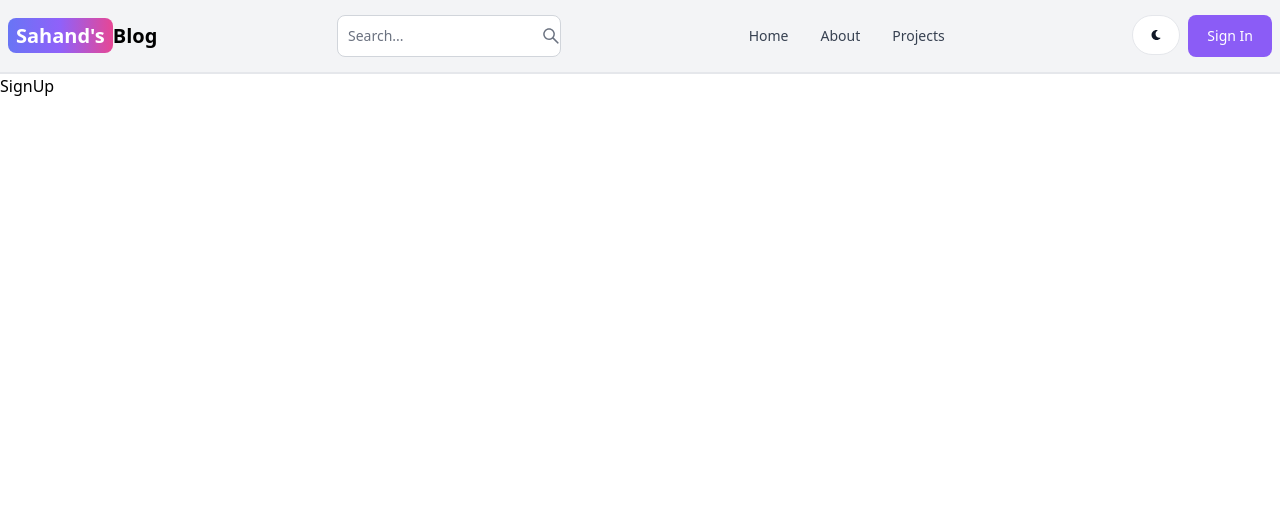
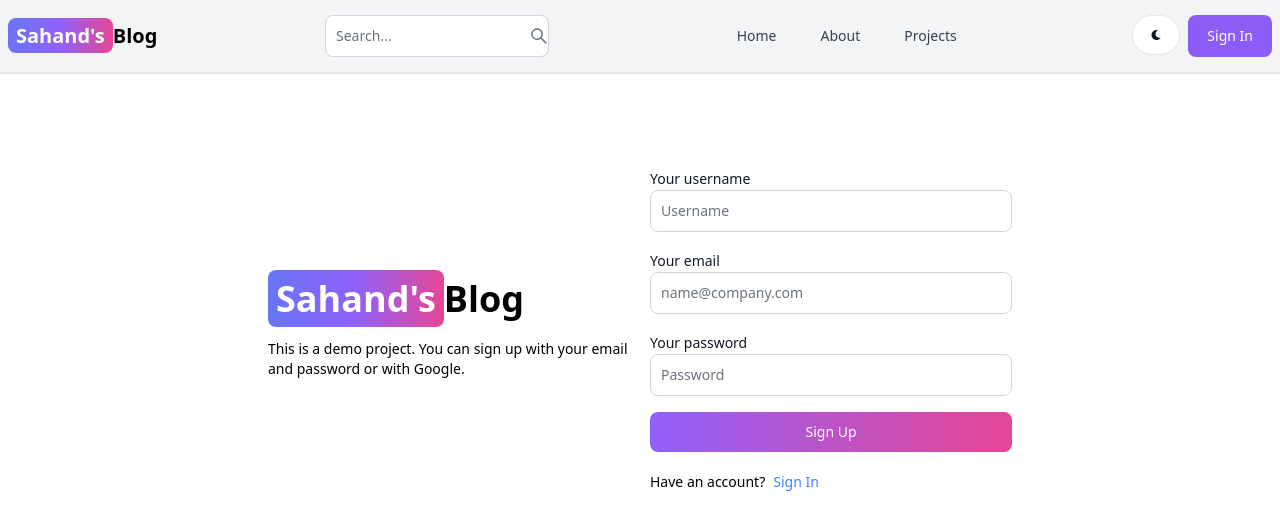
Before and after one commit to sanu9331/mern-blog, a React (Vite) app in the folder client/: page /sign-up in a window 1280 px wide. Shown: the top 530 px of the page. Built offline with nearby package versions, Linux system fonts and the light colour scheme.

Commit message:
created signup page ui and functionality

```diff
--- a/client/src/pages/SignUp.jsx
+++ b/client/src/pages/SignUp.jsx
@@ -1,9 +1,119 @@
-import React from 'react'
+import { Alert, Button, Label, Spinner, TextInput } from 'flowbite-react';
+import { useState } from 'react';
+import { Link, useNavigate } from 'react-router-dom';
+// import OAuth from '../components/OAuth';
 
 export default function SignUp() {
+    const [formData, setFormData] = useState({});
+    const [errorMessage, setErrorMessage] = useState(null);
+    const [loading, setLoading] = useState(false);
+    const navigate = useNavigate();
+    const handleChange = (e) => {
+        setFormData({ ...formData, [e.target.id]: e.target.value.trim() });
+    };
+    console.log(formData)
+    const handleSubmit = async (e) => {
+        e.preventDefault();
+        if (!formData.username || !formData.email || !formData.password) {
+            return setErrorMessage('Please fill out all fields.');
+        }
+        try {
+            setLoading(true);
+            setErrorMessage(null);
+            const res = await fetch('/api/auth/signup', {
+                method: 'POST',
+                headers: { 'Content-Type': 'application/json' },
+                body: JSON.stringify(formData),
+            });
+            const data = await res.json();
+            if (data.success === false) {
+                return setErrorMessage(data.message);
+            }
+            setLoading(false);
+            if (res.ok) {
+                navigate('/sign-in');
+            }
+        } catch (error) {
+            setErrorMessage(error.message);
+            setLoading(false);
+        }
+    };
     return (
-        <div>
-            <h1>SignUp</h1>
+        <div className='min-h-screen mt-20'>
+            <div className='flex p-3 max-w-3xl mx-auto flex-col md:flex-row md:items-center gap-5'>
+                {/* left */}
+                <div className='flex-1'>
+                    <Link to='/' className='font-bold dark:text-white text-4xl'>
+                        <span className='px-2 py-1 bg-gradient-to-r from-indigo-500 via-purple-500 to-pink-500 rounded-lg text-white'>
+                            Sahand's
+                        </span>
+                        Blog
+                    </Link>
+                    <p className='text-sm mt-5'>
+                        This is a demo project. You can sign up with your email and password
+                        or with Google.
+                    </p>
+                </div>
+                {/* right */}
+
+                <div className='flex-1'>
+                    <form className='flex flex-col gap-4' onSubmit={handleSubmit}>
+                        <div>
+                            <Label value='Your username' />
+                            <TextInput
+                                type='text'
+                                placeholder='Username'
+                                id='username'
+                                onChange={handleChange}
+                            />
+                        </div>
+                        <div>
+                            <Label value='Your email' />
+                            <TextInput
+                                type='email'
+                                placeholder='name@company.com'
+                                id='email'
+                                onChange={handleChange}
+                            />
+                        </div>
+                        <div>
+                            <Label value='Your password' />
+                            <TextInput
+                                type='password'
+                                placeholder='Password'
+                                id='password'
+                                onChange={handleChange}
+                            />
+                        </div>
+                        <Button
+                            gradientDuoTone='purpleToPink'
+                            type='submit'
+                            disabled={loading}
+                        >
+                            {loading ? (
+                                <>
+                                    <Spinner size='sm' />
+                                    <span className='pl-3'>Loading...</span>
+                                </>
+                            ) : (
+                                'Sign Up'
+                            )}
+                        </Button>
+                        {/* <OAuth /> */}
+                    </form>
+                    <div className='flex gap-2 text-sm mt-5'>
+                        <span>Have an account?</span>
+                        <Link to='/sign-in' className='text-blue-500'>
+                            Sign In
+                        </Link>
+                    </div>
+                    {errorMessage && (
+                        <Alert className='mt-5' color='failure'>
+                            {errorMessage}
+                        </Alert>
+                    )}
+                </div>
+            </div>
         </div>
-    )
+    );
 }
--- a/client/vite.config.js
+++ b/client/vite.config.js
@@ -1,7 +1,15 @@
-import { defineConfig } from 'vite'
-import react from '@vitejs/plugin-react-swc'
+import { defineConfig } from 'vite';
+import react from '@vitejs/plugin-react-swc';
 
 // https://vitejs.dev/config/
 export default defineConfig({
+  server: {
+    proxy: {
+      '/api': {
+        target: 'http://localhost:3000',
+        secure: false,
+      },
+    },
+  },
   plugins: [react()],
-})
+});
```
Also changed, not shown: 1 other file (tests, documents, lock files or other folders).
